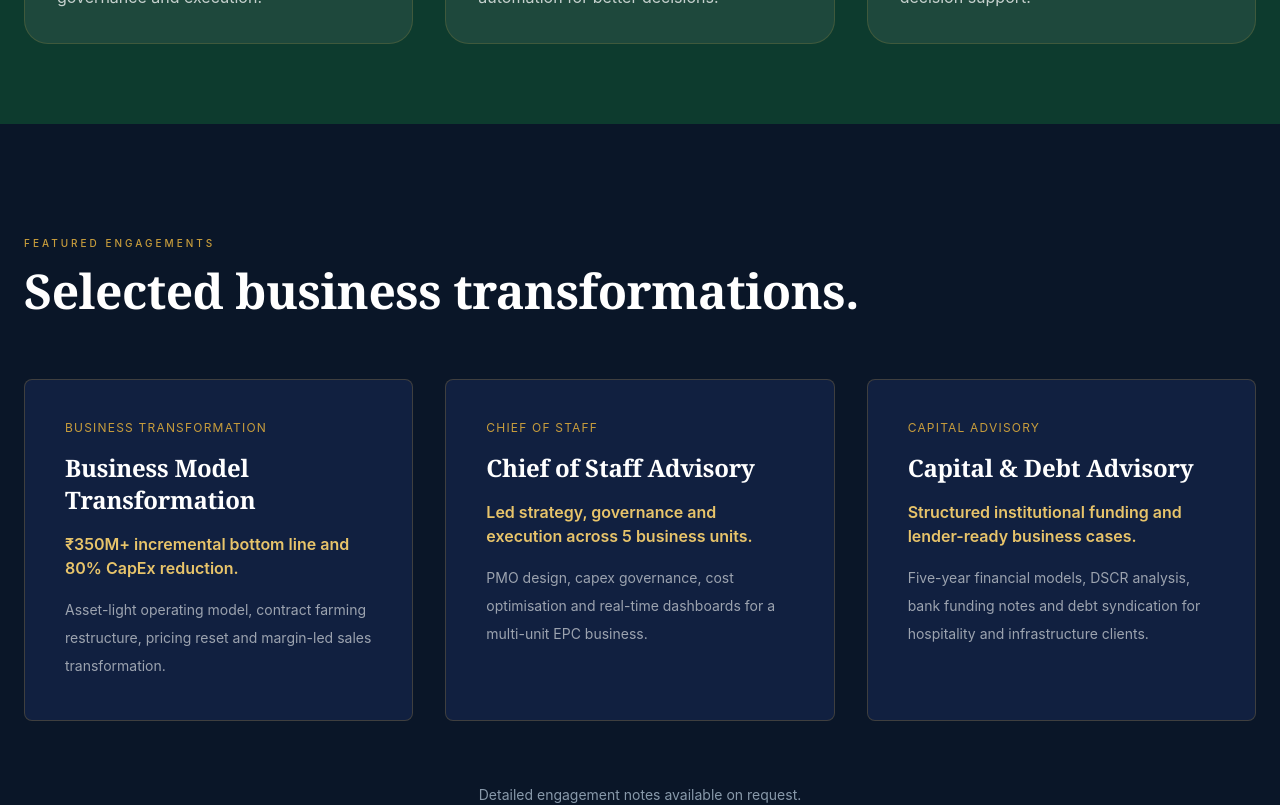
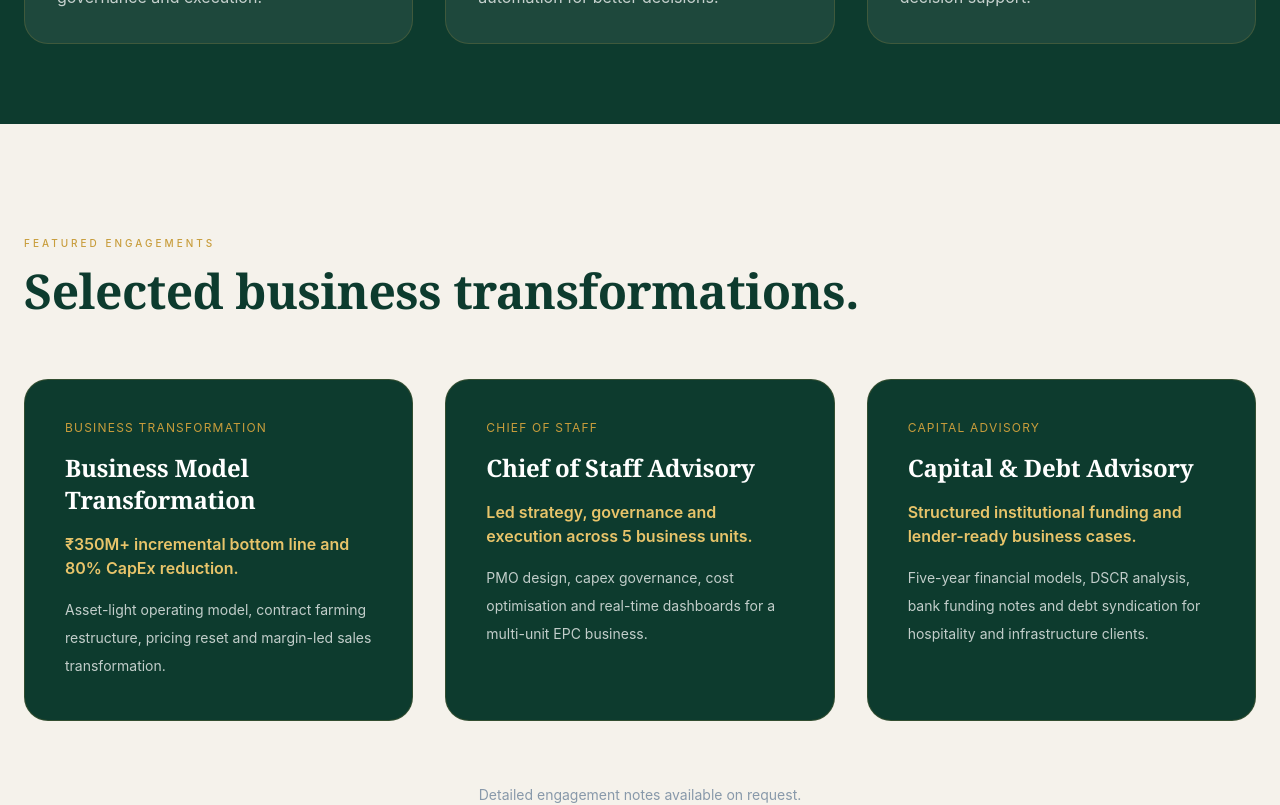
Before and after one commit to SravaniPolina/sravani-portfolio-frontend, a React (Create React App) app: page / in a window 1280 px wide. Shown: the part 3360-4165 px from the top of the page. Built offline with nearby package versions, Linux system fonts and the light colour scheme.

Commit message:
Update Projects.jsx

```diff
--- a/src/components/Projects.jsx
+++ b/src/components/Projects.jsx
@@ -18,24 +18,24 @@ const engagements = [
     title: "Capital & Debt Advisory",
     outcome: "Structured institutional funding and lender-ready business cases.",
     detail: "Five-year financial models, DSCR analysis, bank funding notes and debt syndication for hospitality and infrastructure clients."
-  },
+  }
 ];
 
 export default function Projects() {
   return (
-    <section id="projects" className="py-28" style={{background: "var(--background)"}}>
+    <section id="projects" className="py-28" style={{background: "var(--beige)"}}>
       <div className="max-w-7xl mx-auto px-6">
-        <p className="section-label">Featured Engagements</p>
-        <h2 className="font-serif text-5xl text-white mt-4 mb-16">
+        <p className="section-label" style={{color: "var(--gold)"}}>Featured Engagements</p>
+        <h2 className="font-serif text-5xl mt-4 mb-16" style={{color: "var(--green)"}}>
           Selected business transformations.
         </h2>
         <div className="grid lg:grid-cols-3 gap-8">
           {engagements.map((item) => (
-            <div key={item.title} className="glass p-10 rounded-3xl flex flex-col gap-4">
+            <div key={item.title} className="rounded-3xl p-10 flex flex-col gap-4" style={{background: "var(--green)", border: "1px solid rgba(200,157,60,0.2)"}}>
               <span className="text-xs uppercase tracking-widest" style={{color: "var(--gold)"}}>{item.tag}</span>
               <h3 className="font-serif text-2xl text-white">{item.title}</h3>
               <p className="font-semibold" style={{color: "var(--gold-light)"}}>{item.outcome}</p>
-              <p className="text-sm leading-7 text-gray-400">{item.detail}</p>
+              <p className="text-sm leading-7" style={{color: "rgba(255,255,255,0.75)"}}>{item.detail}</p>
             </div>
           ))}
         </div>
```
